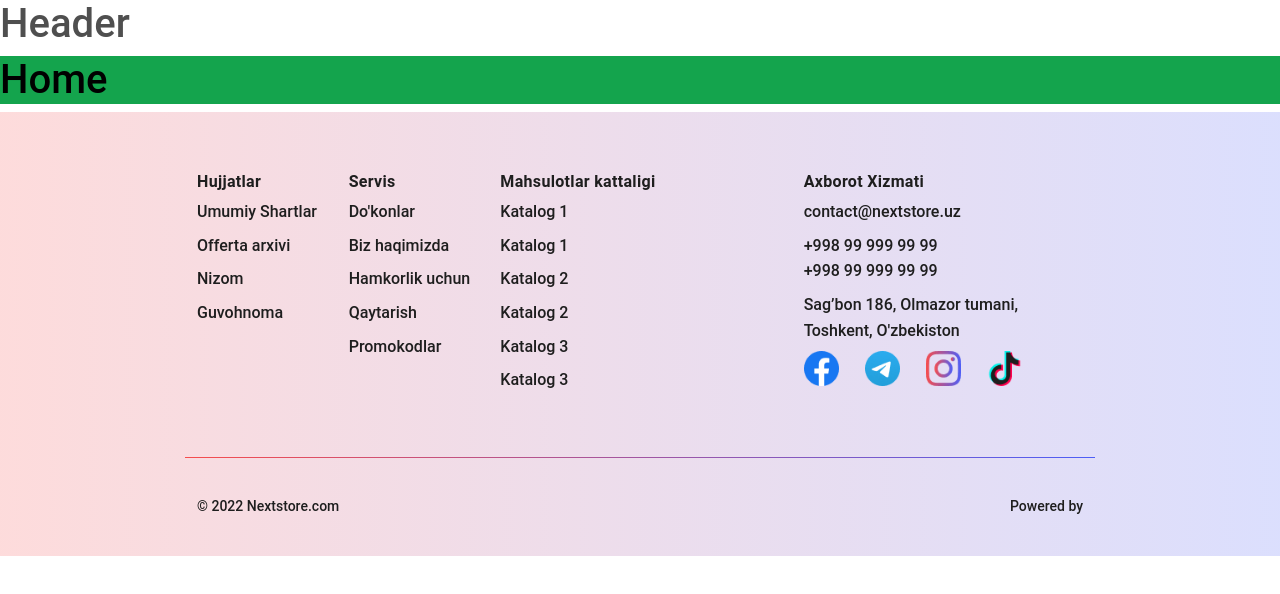
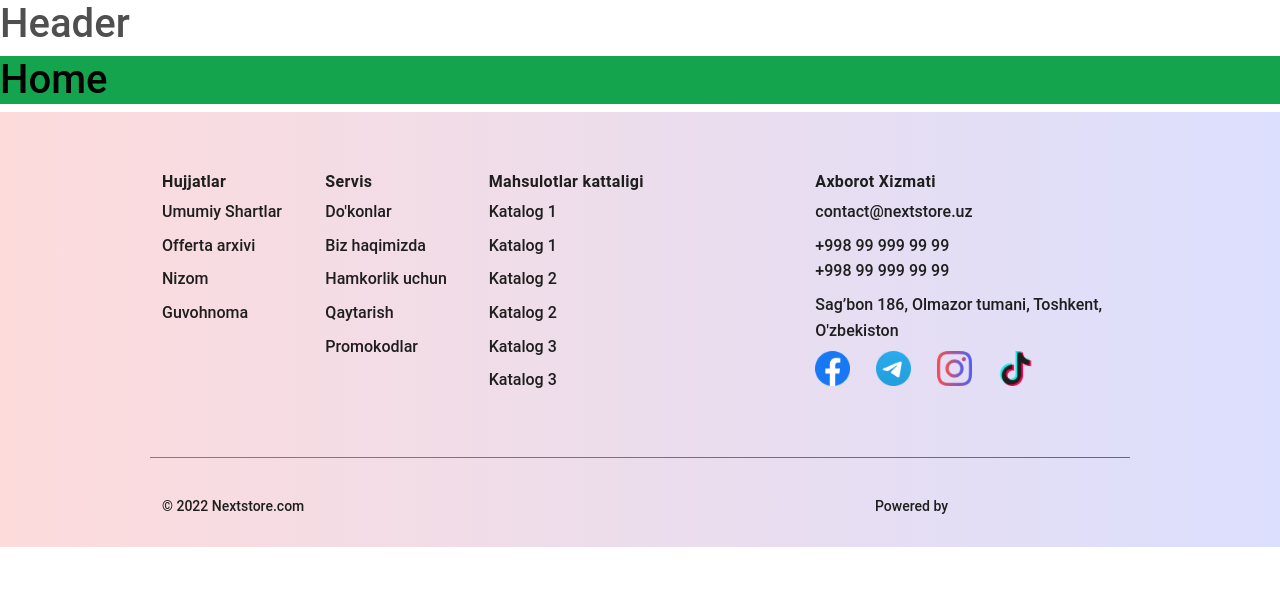
Before and after one commit to sayfillayev000/E-Commerce, a React (Vite) app: page / in a window 1280 px wide. Shown: the top 594 px of the page. Built offline with nearby package versions, Linux system fonts and the light colour scheme.

Commit message:
delete transition

```diff
--- a/src/assets/styles/layout/_footer.scss
+++ b/src/assets/styles/layout/_footer.scss
@@ -1,9 +1,9 @@
 .footer__container {
+    margin: 0;
     width: $_width_footer;
     height: $_height_footer;
     background-image: $_button_gradient_20;
-    padding: 60px 185px 39px 185px;
-
+    padding: 60px 150px 30px 150px;
     .footer_title {
         color: rgba(30, 30, 30, 1);
         font-size: 16px;
@@ -12,6 +12,14 @@
     }
     .information__service_icons {
         gap: 26px;
+        img{
+            border-radius: .5rem;
+            transition: all .2s ease-in-out;
+            &:hover{
+                transform: scale(1.1);
+                box-shadow: 10px 10px 20px rgba(transparent, 0.2);
+            }
+        }
     }
     .nav-link {
         color: rgba(30, 30, 30, 1);
@@ -25,6 +33,9 @@
         margin-top: 40px;
         padding-top: 38px;
         position: relative;
+        .float-end{
+            margin-right: 170px;
+        }
         &::after {
             content: '';
             position: absolute;
@@ -38,7 +49,7 @@
 }
 
 
-@media screen and (max-width:$sm) {
+@media  screen and (max-width:$sm) {
     .footer__container {
         padding: 60px 0 39px 0;
         .footer__bottom{
@@ -50,3 +61,20 @@
         }
     }
 }
+@media  screen and (max-width:$md) {
+    .footer__container{
+        padding: 30px 0 20px 0;
+    }
+}
+@media  screen and (max-width:$lg) {
+    .footer__container{
+        padding: 60px 0 60px 0;
+
+    }
+}
+@media  screen and (max-width:$xl) {
+    .footer__container{
+        padding: 60px 0 60px 0;
+
+    }
+}
--- a/src/components/layouts/footer/index.jsx
+++ b/src/components/layouts/footer/index.jsx
@@ -3,6 +3,7 @@ import Icons from "../../../assets/react-icons";
 const index = memo(() => {
   return (
     <>
+      <footer>
         <div className="footer__container">
           <div className="container">
             <div className="row">
@@ -88,6 +89,8 @@ const index = memo(() => {
             </div>
           </div>
         </div>
+      </footer>
+
     </>
   );
 });
```
Also changed, not shown: src/assets/styles/index.scss (line endings or trailing spaces). Lines whose indentation alone changed are shown as unchanged.
